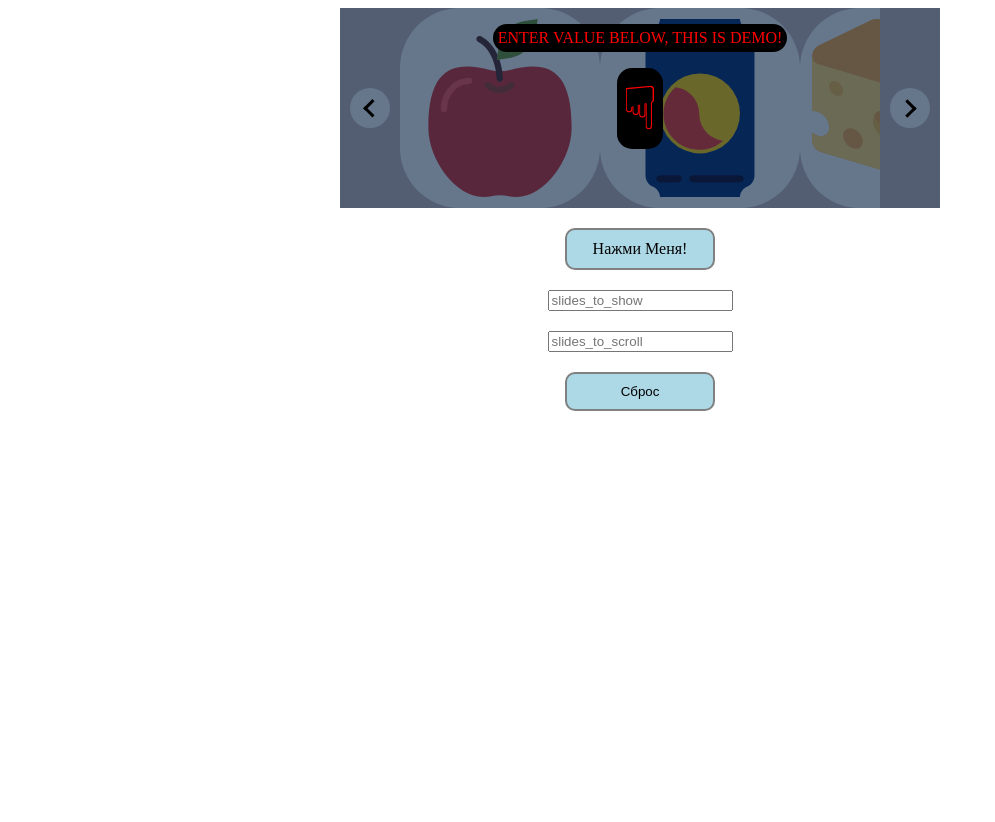
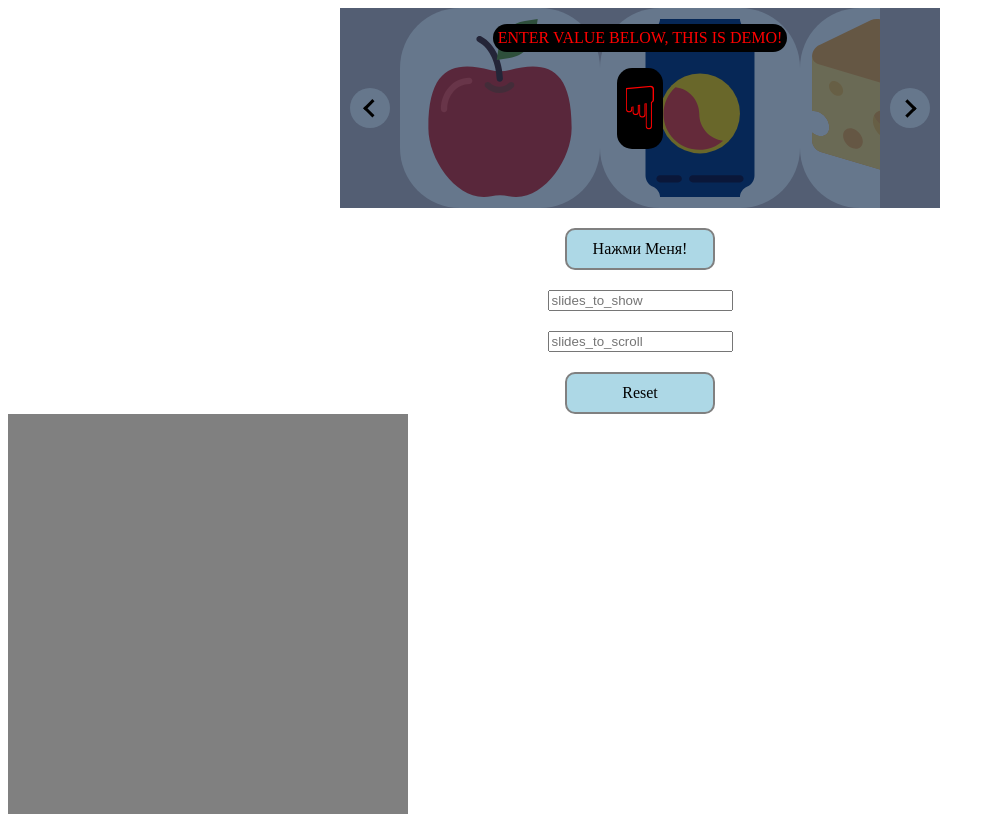
Before and after one commit to EHOTb/webdad_js, a website built with webpack: page template.html in a window 1280 px wide. Shown: the whole page, without its empty margins (0-995 px from the left). Before the commit the page ends 800 px from the top, so only its background shows below. Built offline with nearby package versions, Linux system fonts and the light colour scheme.

Commit message:
fix:delete commits

```diff
--- /dev/null
+++ b/src/calc/calc.css
@@ -0,0 +1,5 @@
+.wrapper__calc {
+    width: 400px;
+    height: 400px;
+    background-color: gray;
+}
--- a/src/index.js
+++ b/src/index.js
@@ -1,3 +1,4 @@
 import "./style.css";
 import "./slider/slider.js";
 import "../template.html";
+import "./calc/calc";
--- a/src/slider/slider.css
+++ b/src/slider/slider.css
@@ -2,7 +2,7 @@
     box-sizing: border-box;
 }
 
-.wrapper {
+.wrapper__silder {
     /*test*/
     width: 600px;
     /* max-height: 200px;  */
@@ -33,7 +33,6 @@
 }
 
 .slider__visible {
-    /* gap: 2vw; */
     justify-content: space-between;
     display: flex;
     flex-direction: row;
--- a/src/slider/slider.js
+++ b/src/slider/slider.js
@@ -85,9 +85,9 @@ function sliderJs() {
         checkBtns();
     });
 
-    // butReset.addEventListener("click", () => {
-    //     location.href = location.href;
-    // });
+    butReset.addEventListener("click", () => {
+        location.reload();
+    });
 }
 
 sliderJs();
--- a/src/style.css
+++ b/src/style.css
@@ -1 +1,2 @@
-@import "./slider/slider.css"
+@import "./slider/slider.css";
+@import "./calc/calc.css"
--- a/template.html
+++ b/template.html
@@ -11,11 +11,13 @@
 
 <body>
     <div class="wrapper">
+        <div class="wrapper__silder">
+
             <div class="demo">
                 <p>Enter Value below, this is demo!</p><br>
                 <p>&#9759;</p>
             </div>
-        <div class="slider ">
+            <div class="slider">
                 <div class="arrow__l">
                     <div class="slider__arrow-l"></div>
                 </div>
@@ -39,10 +41,7 @@
                 </div>
             </div>
         </div>
-    <!-- <div class="inputs">
-        <input type="text" id="slides_to_show" placeholder="slides_to_show">
-        <input type="text" name="" id="slides_to_scroll" placeholder="slides_to_scroll">
-    </div> -->
+
 
 
 
@@ -56,13 +55,18 @@
         <form action="/">
             <input type="text" id="slides_to_show" placeholder="slides_to_show">
             <input type="text" name="" id="slides_to_scroll" placeholder="slides_to_scroll">
-        <div class="butt" id="butt1">
-            <input class="button" type="submit" value="Сброс">
-            </input>
+
+        </form>
+        <div class="butt" id="butt2">
+            <div class="button">
+                Reset
             </div>
-    </form>
+        </div>
+        <div class="wrapper__calc"></div>
 
-    <!-- <script src="./index.js"></script> -->
+    </div>
+
+
 </body>
 
 </html>
--- a/webpack.config.js
+++ b/webpack.config.js
@@ -24,14 +24,7 @@ module.exports = {
     ],
 
     module: {
-        rules: [
-            //js
-            // {
-            //     test: /\.js$/,
-            //     exclude: /node_modules/,
-            //     use: ["babel-loader"],
-            // },
-            {
+        rules: [{
                 test: /.html$/i,
                 loader: "html-loader",
             },
@@ -50,11 +43,6 @@ module.exports = {
                 test: /\.css$/i,
                 use: ["style-loader", "css-loader"],
             },
-
-            // {
-            //     test: /\.svg$/,
-            //     loader: "svg-inline-loader?classPrefix",
-            // },
         ],
     },
 };
```
Also changed, not shown: src/calc/calc.js (added). Lines whose indentation alone changed are shown as unchanged.
